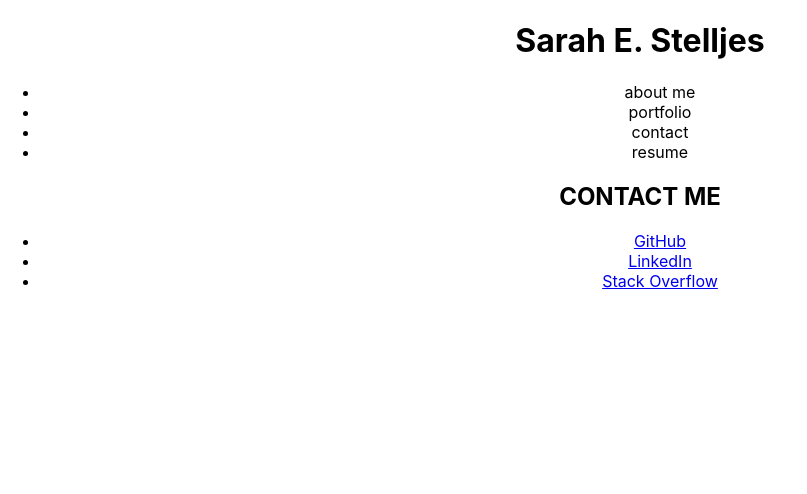
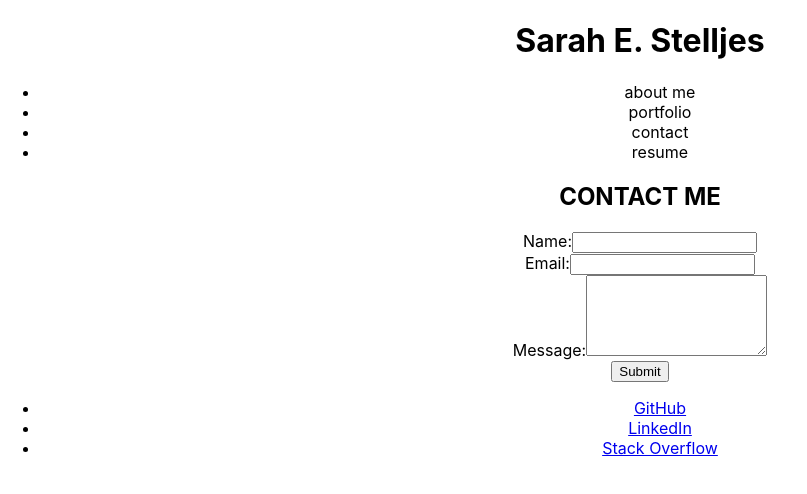
Before and after one commit to SarahStelljes/try-everything-portfolio, a React (Create React App) app: page / in a window 1280 px wide. Both pictures are taken after a click on the element "contact". Shown: the top 494 px of the page, without its empty margins (0-807 px from the left). Built offline with nearby package versions, Linux system fonts and the light colour scheme.

Commit message:
made basic contact form

```diff
--- a/src/components/Contact.js
+++ b/src/components/Contact.js
@@ -1,7 +1,61 @@
-import React from "react";
+import React, { useState } from "react";
+import { validateEmail } from "../utils/helpers";
 
 export default function Contact(){
+    const [formState, setFormState] = useState({ name: '', email:'', message:''});
+
+    const { name, email, message } = formState;
+
+    const [errorMessage, setErrorMessage] = useState('');
+
+    function handleChange(e){
+        if(e.target.name === 'email'){
+            const isValid = validateEmail(e.target.value);
+
+            if(!isValid){
+                setErrorMessage('Your email is invalid!');
+            } else {
+                setErrorMessage('');
+            }
+        } else {
+            if(!e.target.value.length){
+                setErrorMessage(`${e.target.name} is required`);
+            } else {
+                setErrorMessage('');
+            }
+        }
+        if(!errorMessage){
+            setFormState({...formState, [e.target.name]: e.target.value });
+        }
+    };
+
+    function handleSubmit(e){
+        e.preventDefault();
+    }
+
     return(
-        <h2>CONTACT ME</h2>
+        <section>
+            <h2>CONTACT ME</h2>
+            <form id="contact-form" onSubmit={handleSubmit}>
+                <div>
+                    <label htmlFor="name">Name:</label>
+                    <input type="text" name="name" defaultValue={name} onBlur={handleChange} />
+                </div>
+                <div>
+                    <label htmlFor="email">Email:</label>
+                    <input type="email" name='email' defaultValue={email} onBlur={handleChange}/>
+                </div>
+                <div>
+                    <label htmlFor="message">Message:</label>
+                    <textarea name="message" rows={5} defaultValue={message} onBlur={handleChange}/>
+                </div>
+                {errorMessage && (
+                    <div>
+                        <p className="error-text">{errorMessage}</p>
+                    </div>
+                )}
+                <button type='submit'>Submit</button>
+            </form>
+        </section>
     );
 }
--- a/src/utils/helpers.js
+++ b/src/utils/helpers.js
@@ -1,3 +1,8 @@
 export function capitalizeFirstLetter(string) {
   return string.charAt(0).toUpperCase() + string.slice(1);
 }
+
+export function validateEmail(email) {
+  var re = /^(([^<>()[\]\\.,;:\s@"]+(\.[^<>()[\]\\.,;:\s@"]+)*)|(".+"))@((\[[0-9]{1,3}\.[0-9]{1,3}\.[0-9]{1,3}\.[0-9]{1,3}\])|(([a-zA-Z\-0-9]+\.)+[a-zA-Z]{2,}))$/;
+  return re.test(String(email).toLowerCase());
+}
```
Also changed, not shown: src/App copy.js (deleted, +0 -53 lines).
